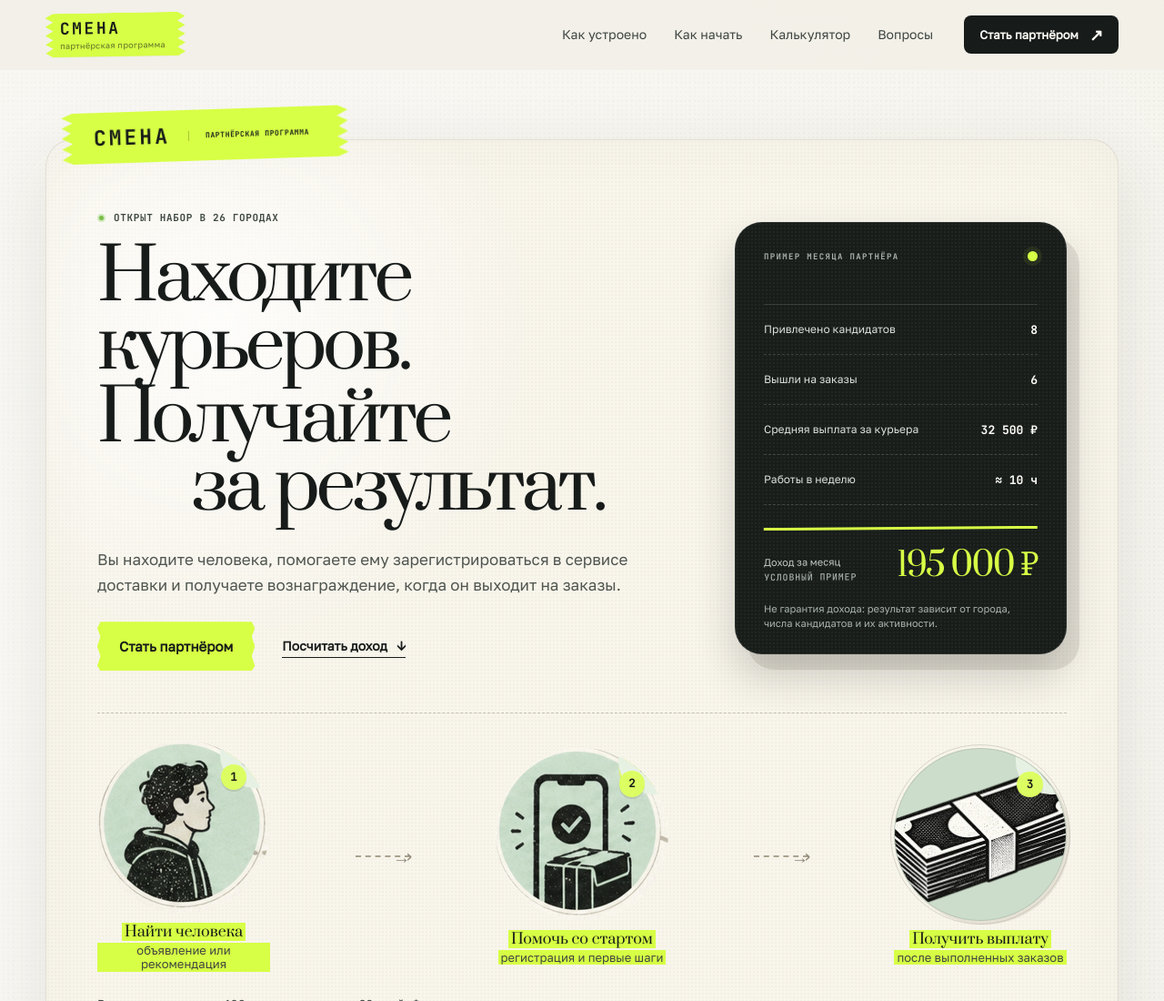
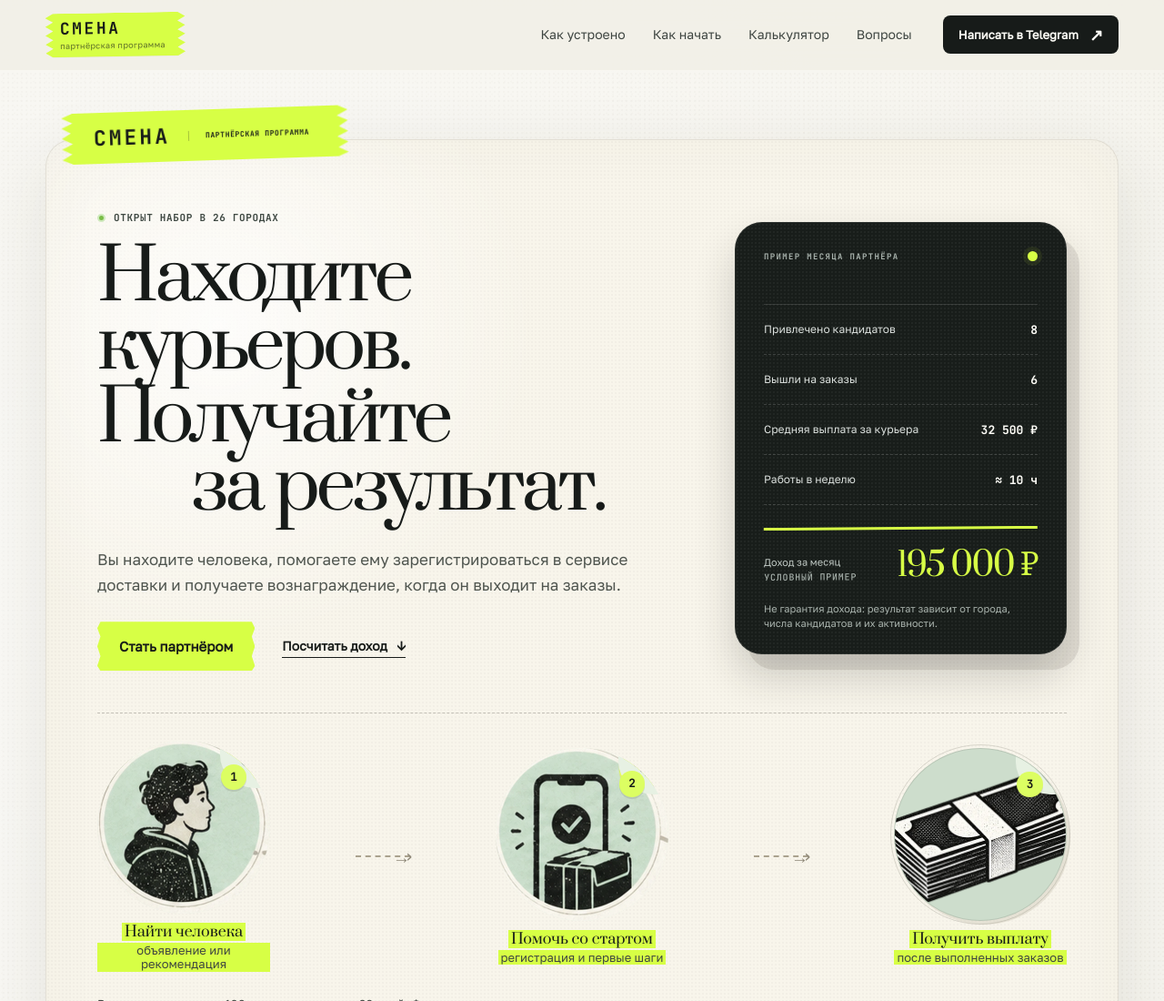
Before and after one commit to Roma7710/smenacourier-site, a website built with Vite: page index.html in a window 1280 px wide. Shown: the top 1100 px of the page at 91% size. Built offline with nearby package versions, Linux system fonts and the light colour scheme.

Commit message:
Link the header CTA directly to Telegram

```diff
--- a/index.html
+++ b/index.html
@@ -35,7 +35,7 @@
         <a href="#faq">Вопросы</a>
         <a class="button button--dark nav__mobile-cta" href="#form">Стать партнёром</a>
       </div>
-      <a class="button button--small button--dark nav__cta" href="#form">Стать партнёром <span>↗</span></a>
+      <a class="button button--small button--dark nav__cta" href="%SMENA_TELEGRAM_URL%">Написать в Telegram <span aria-hidden="true">↗</span></a>
       <button class="burger" id="burger" type="button" aria-label="Открыть меню" aria-expanded="false" aria-controls="navLinks">
         <span></span><span></span>
       </button>
```
